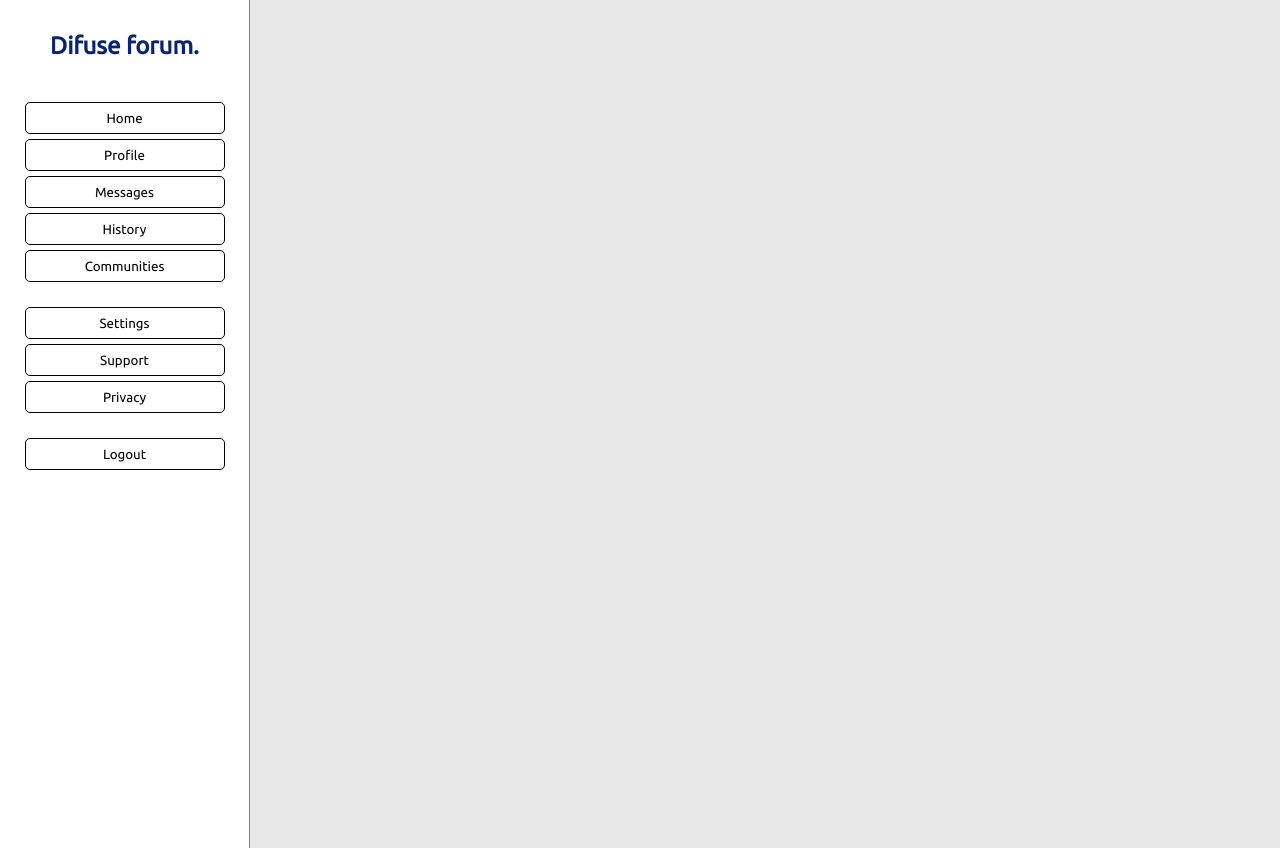
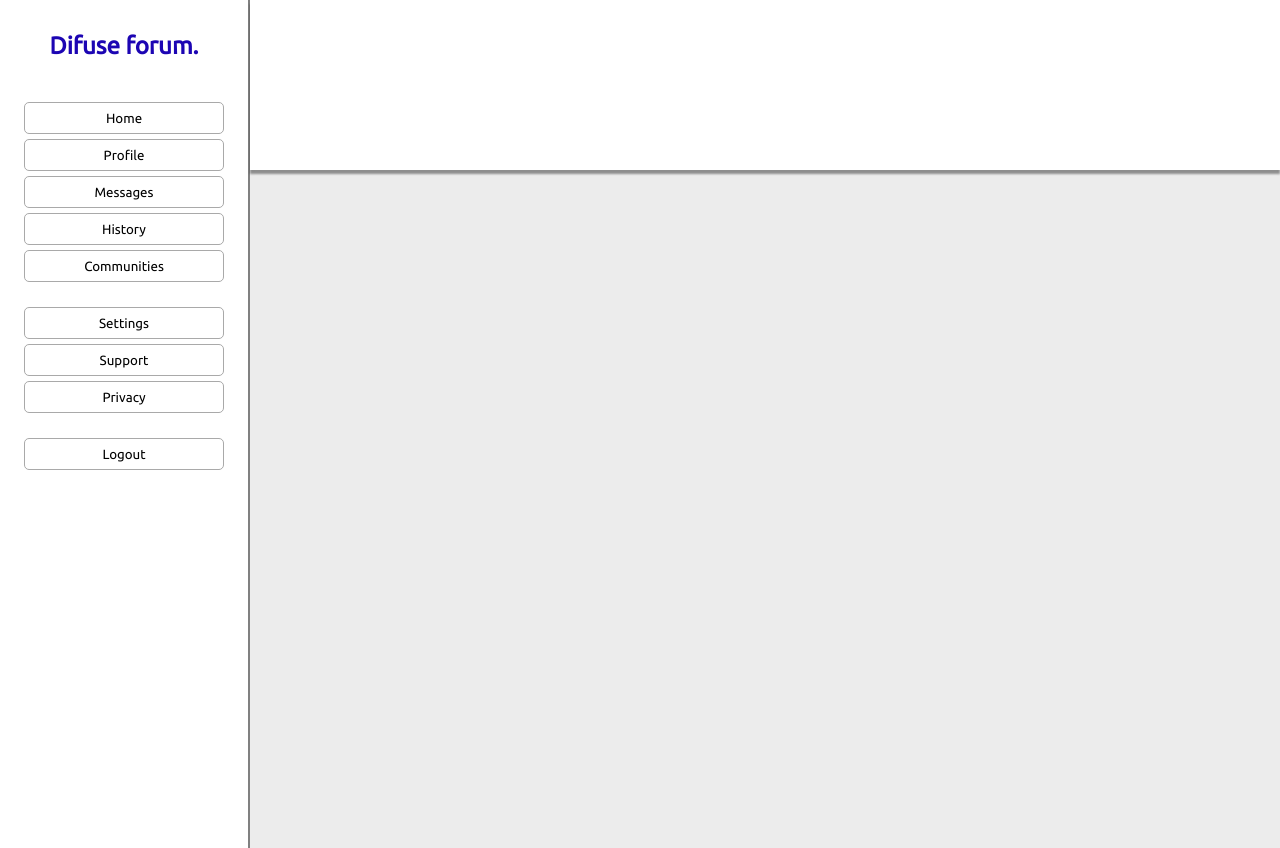
Before and after one commit to m4zin/Odin-Admin-Dashboard, a plain HTML site: page index.html in a window 1280 px wide. Drawn offline with Linux system fonts and the light colour scheme.

Commit message:
completed layout for header, adding content remains.

```diff
--- a/css/styles.css
+++ b/css/styles.css
@@ -24,7 +24,7 @@ aside {
     display: grid;
     height: 100%;
     gap: 30px;
-    border-right: 1px solid grey;
+    border-right: 2px solid grey;
 }
 
 aside .sidebar {
@@ -38,7 +38,11 @@ aside .row-one {
     justify-content: center;
     align-items: center;
     padding: 15px;
-    color: #0A2472;
+}
+
+a {
+    text-decoration: none;
+    color: #1C05B3;
 }
 
 aside .row-buttons {
@@ -59,7 +63,7 @@ aside .row-buttons .row-two button,
 aside .row-buttons .row-three button,
 aside .row-buttons .row-four button {
     background-color: #fff;
-    border: 1px solid #000;
+    border: 1px solid darkgray;
     border-radius: 5px;
     color: #000;
     cursor: pointer;
@@ -74,6 +78,7 @@ aside .row-buttons .row-three button:hover,
 aside .row-buttons .row-four button:hover {
     border-color: #06f;
     color: #06f;
+    transform: scale(1.05);
 }
 
 aside .row-buttons .row-two button:active,
@@ -83,6 +88,23 @@ aside .row-buttons .row-four button:active {
 }
 
 .header-and-main {
-    background-color: #e6e6e6;
     height: 100%;
+    display: grid;
+    grid-template-rows: 2fr 8fr;
 }
+
+.header-and-main header {
+    position: relative;
+    z-index: 0;
+    box-shadow: 0 4px 2px rgba(0, 0, 0, 0.4);
+}
+
+.header-and-main main {
+    background-color: #ECECEC;
+}
+
+.header-and-main header {
+    display: grid;
+    padding: 20px 40px;
+    grid-template-rows: 1fr 2fr;
+}
--- a/index.html
+++ b/index.html
@@ -12,7 +12,7 @@
     <aside>
         <div class="sidebar">
             <div class="row-one">
-                <h1>Difuse forum.</h1>
+                <h1><a href="#">Difuse forum.</a></h1>
             </div>
             <div class="row-buttons">
                 <div class="row-two">
@@ -37,7 +37,22 @@
     <!-- Header and main content -->
     <div class="header-and-main">
         <header>
+            <div class="header-row-one">
+                <div class="search-bar">
 
+                </div>
+                <div class="notif-dp-name">
+
+                </div>
+            </div>
+            <div class="header-row-two">
+                <div class="dp-intro-name">
+
+                </div>
+                <div class="new-upload-share">
+
+                </div>
+            </div>
         </header>
         <main>
 
```
